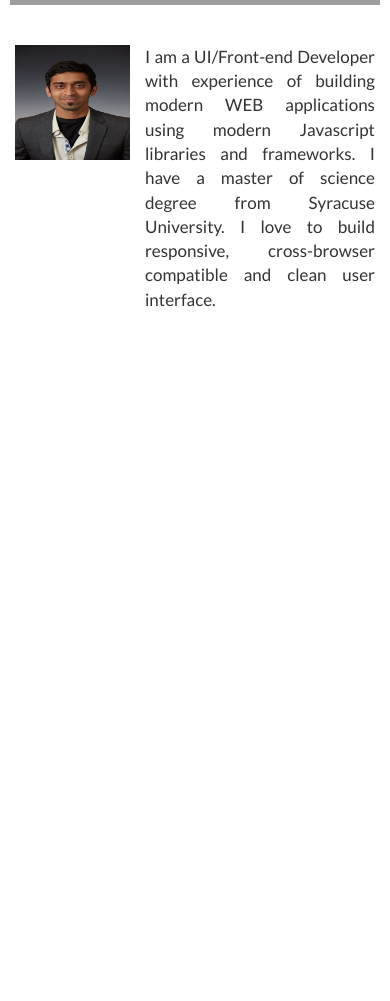
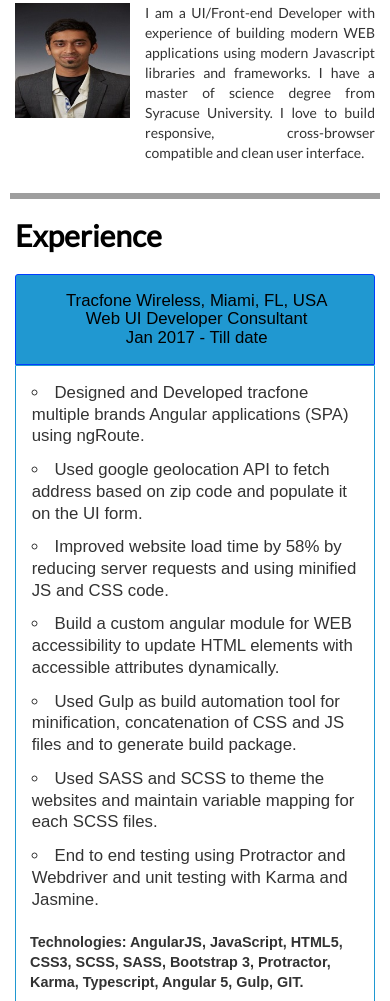
Before and after one commit to ahmedkhan50/Nabeel-Portfolio, a website: page public/index.html in a window 390 px wide. Shown: the part 999-2000 px from the top of the page. Before the commit the page ends 1341 px from the top, so only its background shows below. Drawn offline with nearby package versions, Linux system fonts and the light colour scheme; grey boxes are pictures that could not be loaded.

Commit message:
added jquery UI support and experience

```diff
--- a/public/css/styles.css
+++ b/public/css/styles.css
@@ -156,10 +156,41 @@ h3,h4,h5{
     cursor: pointer;
 }
 
+.bold{
+    font-weight: 900;
+    color: black;
+}
+
+h2{
+    margin-top: 0px;
+}
+
 /*styles for mobile*/
 @media only screen and (max-width: 715px){
     .mt-xs-2{
       margin-top: 2rem;
+    }
+    .ui-accordion .ui-accordion-header{
+        font-size: 1.2em !important;
+    }
+    .ui-accordion .ui-accordion-content{
+        padding: 1em 1em !important;
+     }
+     .ui-accordion .ui-accordion-content ul li{
+        margin-bottom: 0.5em;
+        font-size: 1em;
+    }
+     strong{
+       font-size: 0.8em;
+    }
+    h1{
+        font-size: 2.5em;
+    }
+    h3{
+        font-size: 1.5em;
+    }
+    p{
+        font-size: 1em !important;
     }
 }
 
@@ -229,3 +260,29 @@ hr.divider {
     width: 95%;
     margin: 2rem auto;
 }
+
+.ui-accordion .ui-accordion-header{
+    background-color: #2098D1;
+    padding: 1em .5em 1em .7em;
+    font-size: 1.5em;
+    color: black;
+}
+
+.ui-accordion .ui-accordion-header > .ui-icon{
+    display: none;
+}
+
+.ui-accordion .ui-accordion-content ul{
+    list-style-type: circle;
+    list-style-position: inside;
+    padding: 0px;
+}
+
+.ui-accordion .ui-accordion-content{
+   border: 1px solid #2098D1;
+}
+
+.ui-accordion .ui-accordion-content ul li{
+    padding: 0.1em;
+    font-size: 1.2em;
+}
--- a/public/index.html
+++ b/public/index.html
@@ -7,10 +7,11 @@
     <title>Nabeel | Portfolio</title>
     <meta name="viewport" content="width=device-width,initial-scale=1,user-scalable=no"></meta>
     <link rel="stylesheet" href="/css/bootstrap.min.css">
-    <link rel="stylesheet" href="/css/styles.css">
     <link rel="icon" href="/favicon.ico?v=9878787">
     <link href="https://fonts.googleapis.com/css?family=Lato" rel="stylesheet">
     <link rel="stylesheet" href="https://cdnjs.cloudflare.com/ajax/libs/font-awesome/4.7.0/css/font-awesome.min.css">
+    <link rel="stylesheet" href="/css/jquery-ui.min.css">
+    <link rel="stylesheet" href="/css/styles.css">
 </head>
 
 <body>
@@ -90,17 +91,63 @@
     </div>
     <!--skillset diagram-->
     <div id="skillset"></div>
+    <!--about-->
     <hr class="divider mb-2"></hr>
- <!--about-->
     <div id="about" class="col-xs-12 col-sm-8 col-md-8 col-lg-6 col-xs-offset-0 col-sm-offset-2 col-md-offset-2 col-lg-offset-3 mb-2 mt-2">
         <div class="row dtable">
             <div class="col-xs-4 col-sm-3 col-md-3 col-lg-3 pr-0 dtablecell">
                 <img src="/assets/images/nab.jpg" alt="Nabeel Photo">
             </div>
             <div class="col-xs-8 col-sm-9 col-md-9 col-lg-9 dtablecell">
-              <p class="large-font text-justify">I am a UI/Front-end Developer with experience of building modern WEB applications using modern Javascript libraries and frameworks.
-                 I have a master of science degree from Syracuse University. I love to build responsive, cross-browser compatible and clean user interface.
+                <p class="large-font text-justify">I am a UI/Front-end Developer with experience of building modern WEB applications using modern Javascript
+                    libraries and frameworks. I have a master of science degree from Syracuse University. I love to build
+                    responsive, cross-browser compatible and clean user interface.
                 </p>
+            </div>
+        </div>
+    </div>
+    <hr class="divider mb-2"></hr>
+    <!--experience-->
+    <h2 class="col-xs-12 col-sm-10 col-md-10 col-lg-10 col-sm-offset-1 col-md-offset-1 col-lg-offset-1 mb-2 bold">Experience</h2>
+    <div id="experience" class="col-xs-12 col-sm-10 col-md-10 col-lg-10 col-sm-offset-1 col-md-offset-1 col-lg-offset-1 mb-2">
+        <div id="work_exp_accordions">
+            <!--tracfone wireless Inc-->
+            <h3>
+                <div class="row">
+                <span class="col-xs-12 col-sm-4 col-md-4 col-lg-4 text-center">Tracfone Wireless, Miami, FL, USA</span>
+                <span class="col-xs-12 col-sm-4 col-md-4 col-lg-4 text-center">Web UI Developer Consultant</span>
+                <span class="col-xs-12 col-sm-4 col-md-4 col-lg-4 text-center">Jan 2017 - Till date</span>
+                </div>
+            </h3>
+            <div>
+               <ul>
+                <li>Designed and Developed tracfone multiple brands Angular applications (SPA) using ngRoute.</li>
+                <li>Used google geolocation API to fetch address based on zip code and populate it on the UI form.</li>
+                <li>Improved website load time by 58% by reducing server requests and using minified JS and CSS code.</li>
+                <li>Build a custom angular module for WEB accessibility to update HTML elements with accessible attributes dynamically.</li>
+                <li>Used Gulp as build automation tool for minification, concatenation of CSS and JS files and to generate build package.</li>
+                <li>Used SASS and SCSS to theme the websites and maintain variable mapping for each SCSS files.</li>
+                <li>End to end testing using Protractor and Webdriver and unit testing with Karma and Jasmine.</li>
+               </ul>
+               <h4 class="mt-2"><strong>Technologies: AngularJS, JavaScript, HTML5, CSS3, SCSS, SASS, Bootstrap 3, Protractor, Karma, Typescript, Angular 5, Gulp, GIT.</strong></h4>
+            </div>
+             <!--Morgan Stanley Smith Birney-->
+            <h3>
+                <div class="row">
+                <span class="col-xs-12 col-sm-4 col-md-4 col-lg-4 text-center">Morgan Stanley, New York City, NY, USA</span>
+                <span class="col-xs-12 col-sm-4 col-md-4 col-lg-4 text-center">UI Developer Consultant</span>
+                <span class="col-xs-12 col-sm-4 col-md-4 col-lg-4 text-center">March 2016 – Jan 2017</span>
+                </div>
+            </h3>
+            <div>
+              <ul>
+               <li>Build UI-Router angular application for financial advisors to create/update account based allocations for clients.</li>
+               <li>Implemented custom angular directives to add a sticky row with dynamic update when page goes beyond the viewport.</li>
+               <li>Used D3.js and Highcharts API to build data visualization charts like donut and pie chart.</li>
+               <li>Improved application launch by 5s using lazy load technique and pagination feature to stop page freeze when more data.</li>
+               <li>Implemented mock REST API’s using Express.js framework of Node.js and mongoose for ORM to support backend database calls for MongoDB database.</li>
+              </ul>
+              <h4 class="mt-2"><strong>Technologies: AngularJS, Angular Material, lodash, Highcharts API, D3.js, jQuery, AJAX, Underscore.js, JavaScript, MongoDB, Mongoose, Node.js.</strong></h4>
             </div>
         </div>
     </div>
@@ -108,6 +155,7 @@
 
 
 <script src="/js/libs/jquery-3.3.1.min.js"></script>
+<script src="/js/libs/jquery-ui.min.js"></script>
 <script src="https://code.highcharts.com/highcharts.js"></script>
 <script src="/js/app.js"></script>
 </body>
--- a/public/js/app.js
+++ b/public/js/app.js
@@ -1,11 +1,18 @@
+(function () {
 
-
+    // navigation control.
     $("#navigate ul").on("click", "li", function (event) {
         var ele = $(this).parents("ul").find("li").removeClass("active");
         $(this).removeClass("hvr-underline");
         $(this).addClass("active");
         $(this).addClass("hvr-underline");
 
+    });
+    // work experience accordion.
+    $("#work_exp_accordions").accordion({
+        collapsible: true,
+        heightStyle: "content",
+        navigation: true
     });
 
 
@@ -136,3 +143,5 @@ Highcharts.chart('skillset', {
             }
         ]
     });
+
+} ());
```
Also changed, not shown: public/css/jquery-ui.min.css (added), public/js/libs/jquery-ui.min.js (added). Lines whose indentation alone changed are shown as unchanged.
